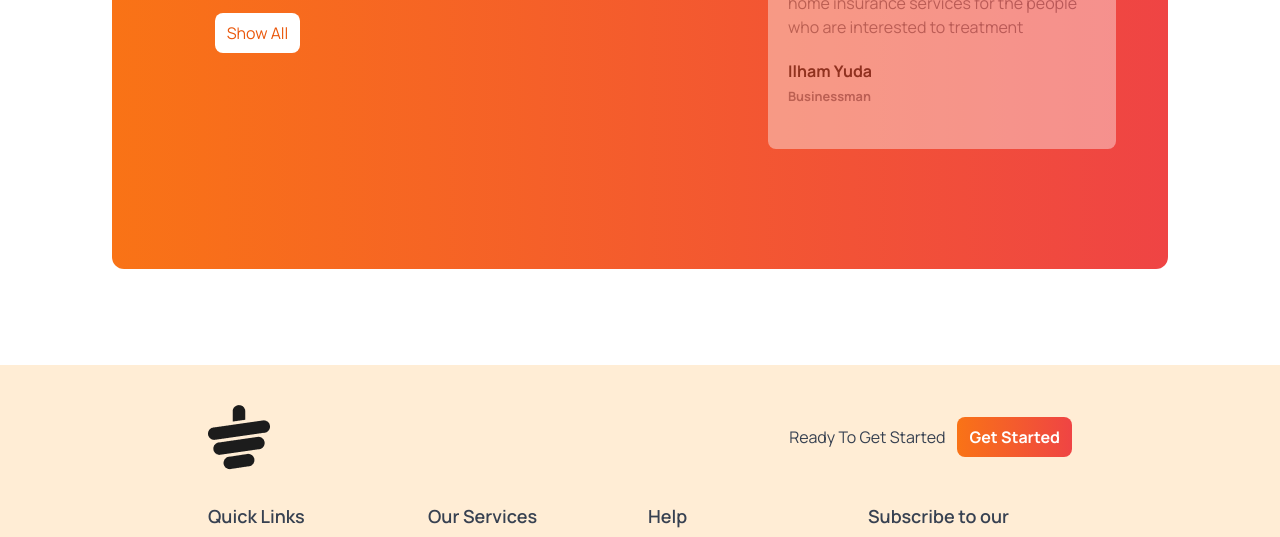
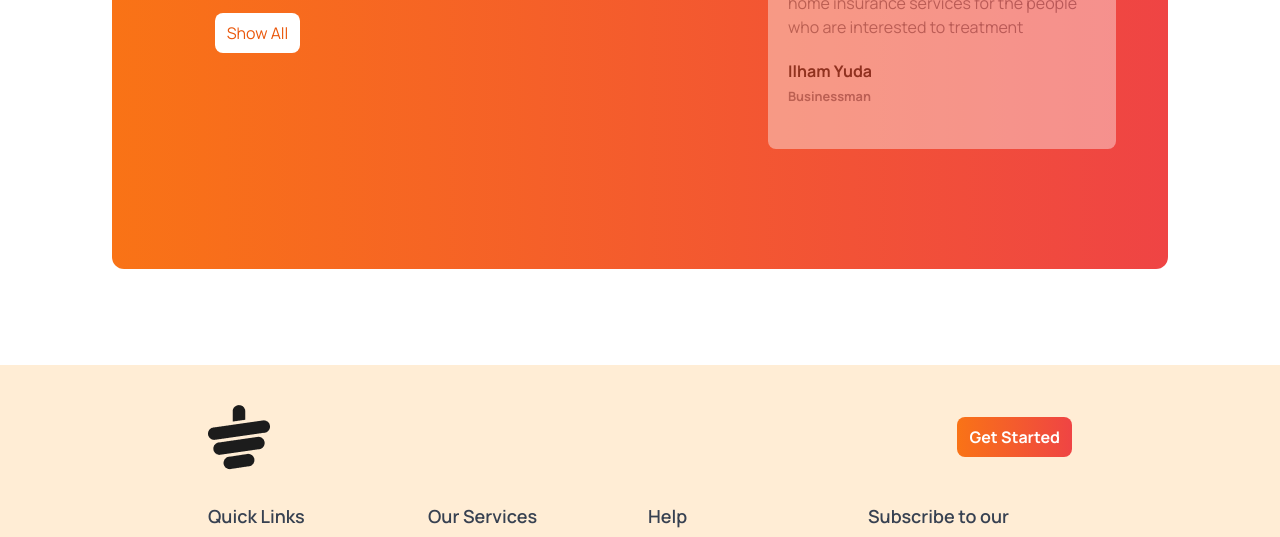
Before and after one commit to Shawon903/Tea-House, a plain HTML site: page index.html in a window 1280 px wide. Shown: the part 2270-2807 px from the top of the page. Drawn offline with nearby package versions, Linux system fonts and the light colour scheme.

Commit message:
footer changes

```diff
--- a/index.html
+++ b/index.html
@@ -164,7 +164,7 @@
        <div class="mb-8 flex justify-between">
         <img src="images/cup.png" alt="">
         <div class="flex gap-3 items-center">
-          <h4>Ready To Get Started</h4>
+
           <button class="bg-gradient-to-r from-orange-500 to-red-500 px-3 py-2 rounded-lg text-white font-bold ">Get Started</button>
         </div>
        </div>
```
